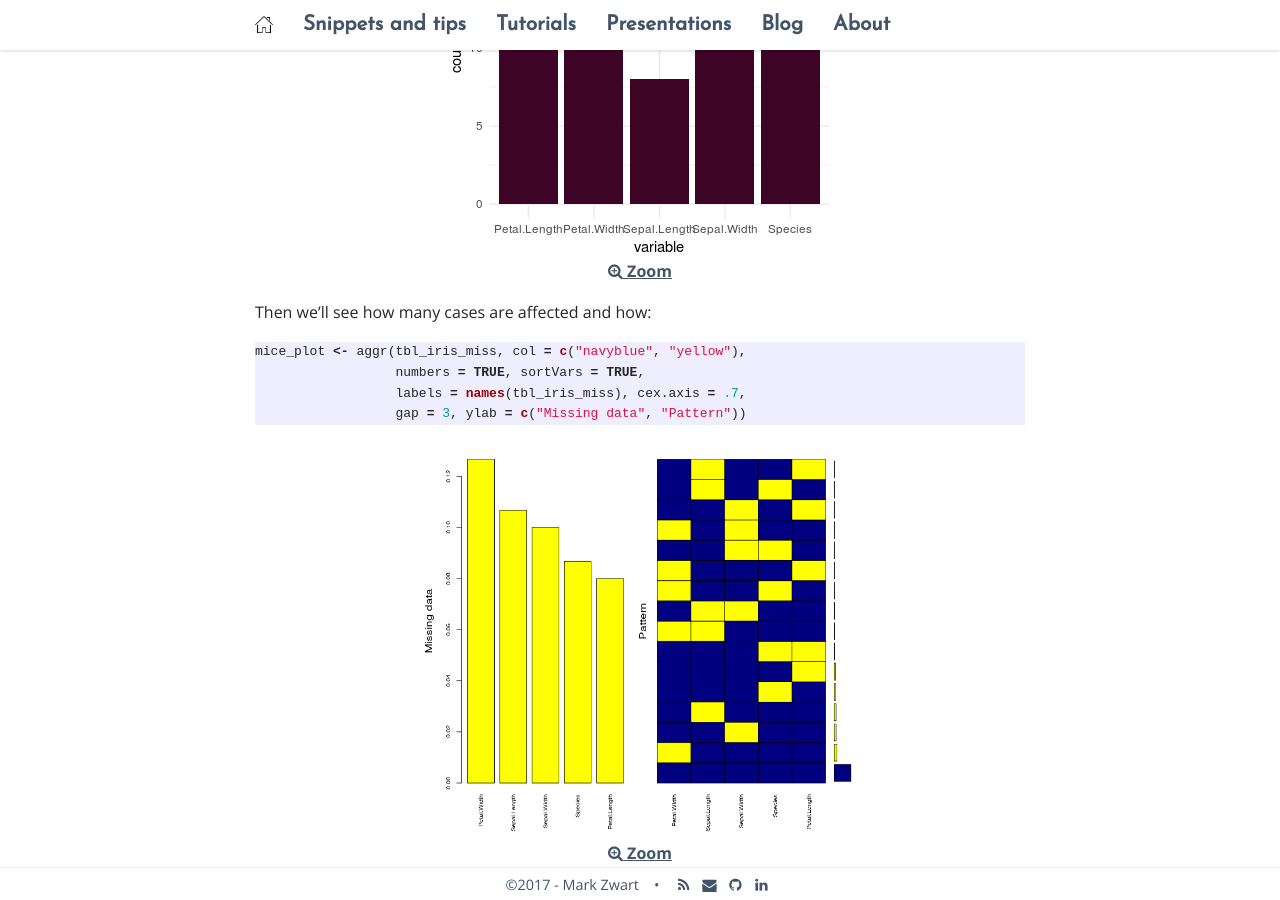
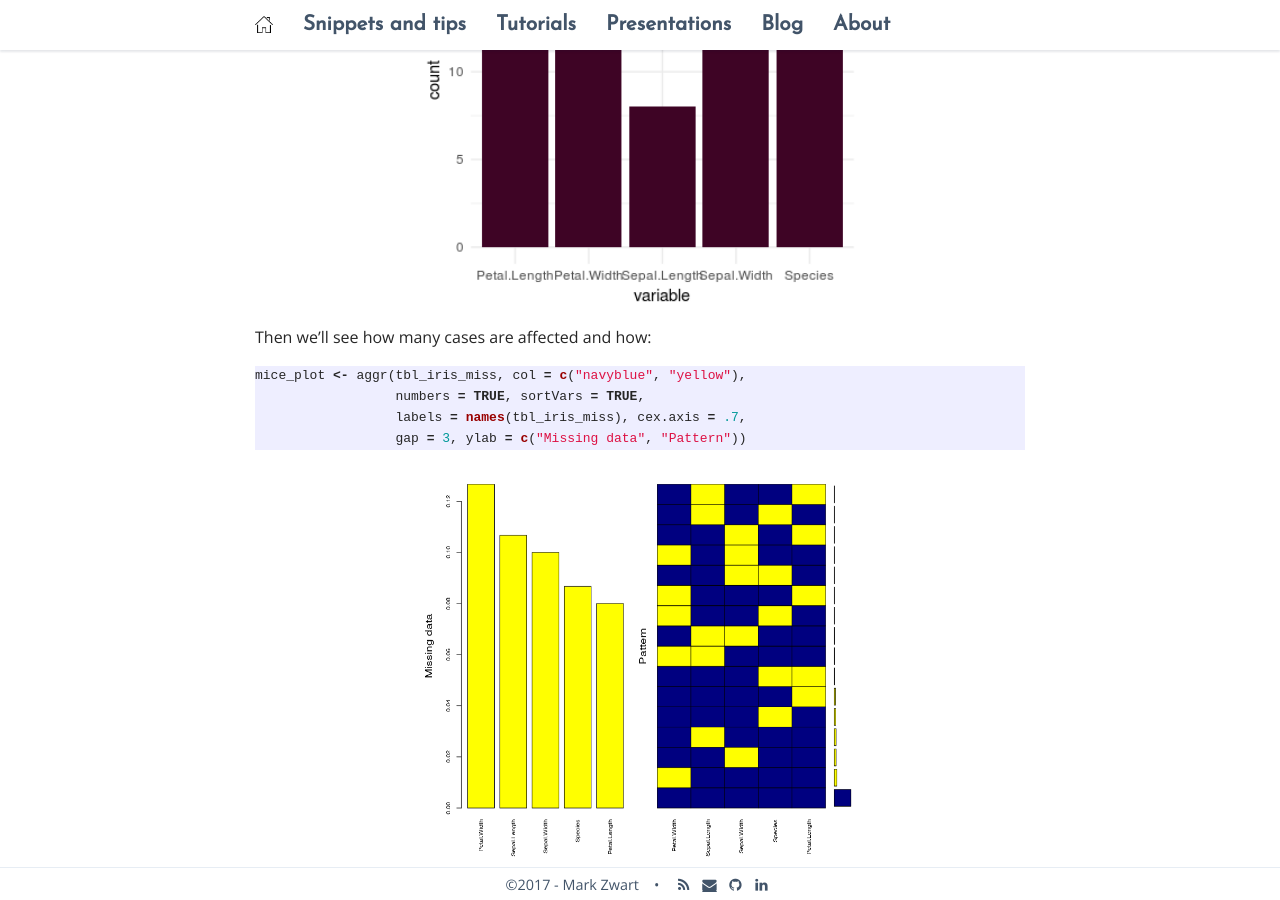
Before and after one commit to mark-me/mark-me.github.io, a Jekyll site: the page built from _pages/tutorials/impute-missings/impute-missings.md, in a window 1280 px wide and 900 px high, scrolled down 1478 px. Built offline with Jekyll 4.4.1, drawn with Linux system fonts in a browser that asks for light colours; nearby versions of some CDN libraries; comment, search, counter and statistics services are not loaded.

Commit message:
Update impute-missings.md

````diff
--- a/_pages/tutorials/impute-missings/impute-missings.md
+++ b/_pages/tutorials/impute-missings/impute-missings.md
@@ -42,10 +42,8 @@
     theme_minimal()
 ```
 {:refdef: style="text-align: center;"}
-<a href="/_pages/tutorials/impute-missings/plot-missing-per-variable.png" target="_blank">
-<img src="/_pages/tutorials/impute-missings/plot-missing-per-variable.png" alt="" width="394" height="400" align="center"/>
+<img src="/_pages/tutorials/impute-missings/plot-missing-per-variable.png" alt="" width="443" height="450" align="center"/>
 <br>
-<i class='fa fa-search-plus '></i> Zoom</a>
 {: refdef}
 
 Then we'll see how many cases are affected and how:
````
